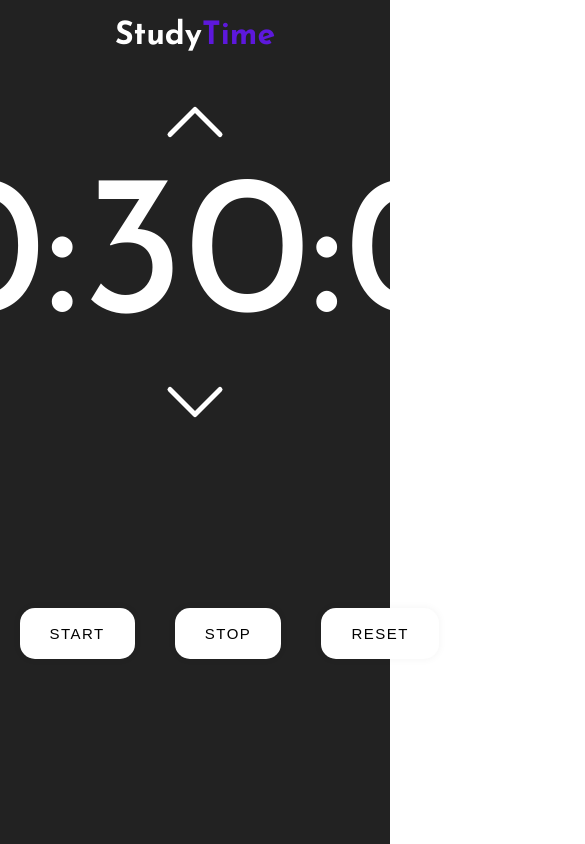
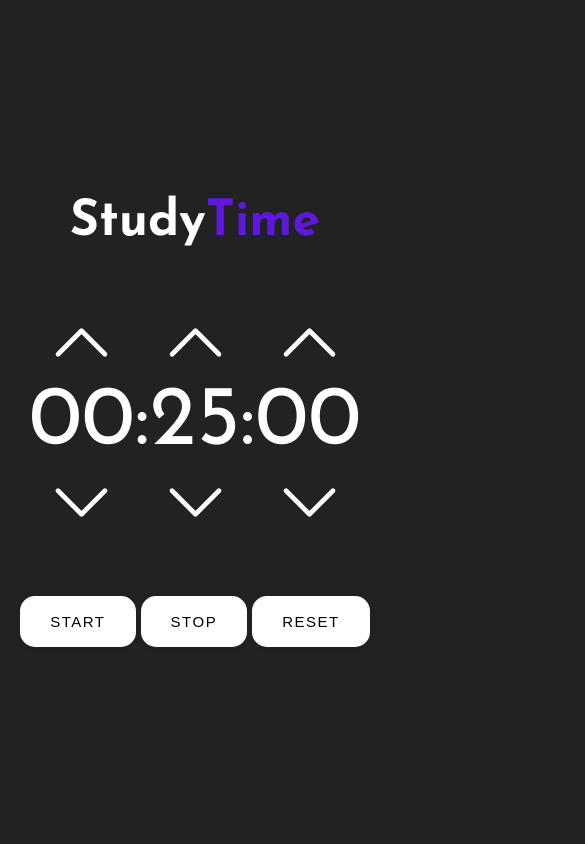
Before and after one commit to rafacollioni/study-time, a plain HTML site: page index.html in a window 390 px wide. Shown: the whole page, 585 px wide, since content can reach past the window. Drawn offline with Linux system fonts and the light colour scheme.

Commit message:
responsivo ok

```diff
--- a/index.html
+++ b/index.html
@@ -12,9 +12,14 @@
 </head>
 
 <body>
+
     <main>
+
         <div class="wrapper">
+
             <h1 class="title">Study<span class="color">Time</span></h1>
+
+            <div class="main-content-wrapper">
                 <div class="button-wrapper">
 
                     <!-- Botão SVG -->
@@ -36,13 +41,15 @@
                     </svg>
 
                 </div>
+
                 <div class="clock-wrapper">
 
                     <p class="clock">
-                    <span class="hours">00</span>:<span class="minutes">30</span>:<span class="seconds">00</span>
+                        <span class="hours">00</span>:<span class="minutes">25</span>:<span class="seconds">00</span>
                     </p>
 
                 </div>
+
                 <div class="button-wrapper">
 
                     <!-- Botão SVG -->
@@ -62,16 +69,11 @@
                         <path stroke-linecap="round" stroke-linejoin="round" d="M19.5 8.25l-7.5 7.5-7.5-7.5" />
                     </svg>
                 </div>
+            </div>
             <div class="buttons-wrapper">
                 <button onclick="startTimer()" class="start-button button-default">Start</button>
                 <button onclick="stopTimer()" class="stop-button button-default">Stop</button>
                 <button onclick="resetTimer()" class="reset-button button-default">Reset</button></div>
-            <!-- <input name="music-type" type="radio" id="lofi" value="lofi">
-            <label for="lofi">Lofi</label>
-            <input name="music-type" type="radio" id="jazz" value="jazz">
-            <label for="lofi">Jazz</label>
-            <input name="music-type" type="radio" id="no-music" value="no-music">
-            <label for="lofi">Sem Música</label> -->
         </div>
     </main>
 </body>
--- a/index.js
+++ b/index.js
@@ -83,7 +83,7 @@ function stopTimer(){
 function resetTimer(){
     clearInterval(interval);
     timerHours.innerHTML = "00";
-    timerMinutes.innerHTML = "30";
+    timerMinutes.innerHTML = "25";
     timerSeconds.innerHTML = "00";
 }
 
--- a/style/style.css
+++ b/style/style.css
@@ -13,83 +13,46 @@
     box-sizing: border-box;
 }
 
-.clock::selection,
-span::selection {
-    background: transparent;
-    user-select: none;
-    -webkit-user-select: none;
-    -moz-user-select: none;
-    -ms-user-select: none;
-}
-
-h1 {
-    margin-bottom: 30px;
-}
-
 body {
+    background-color: #222222;
     font-family: 'Josefin Sans', sans-serif;
     color: white;
 }
 
-.color {
-    color: rgb(93 24 220);
-}
-
-.arrow-up, .arrow-down {
-    width: 80px;
-    height: auto;
-    cursor: pointer;
-}
-
-.arrow-up:hover, .arrow-down:hover{
-    color: rgb(93 24 220);
-
-}
-
-.arrow-up:active{
-   color: rgb(51, 10, 127);
-   translate: 0 -5px;
-}
-
-.arrow-down:active{
-    translate: 0 5px;
-}
-
-
 main .wrapper {
     height: 100vh;
     width: 100vw;
-    background-color: #222222;
     padding: 5%;
     display: flex;
     flex-direction: column;
     align-items: center;
+    justify-content: center;
+}
+
+main .wrapper:first-child{
+    display: flex;
+    gap: 7%;
+}
+
+main .wrapper .title {
+    text-align: center;
+    font-size: 50px;
+}
+
+main .wrapper .main-content-wrapper .clock-wrapper .clock {
+    font-size: clamp(14vw, 70vw, 5.3rem);
     text-align: center;
 }
 
-main .wrapper .button-wrapper {
+main .wrapper .main-content-wrapper .button-wrapper {
     display: flex;
-    justify-content: center;
-    gap: var(--gap);
-
+    align-items: center;
 }
 
-main .wrapper .clock-wrapper .clock {
-    font-size: 200px;
-    text-align: center;
-    line-height: 1;
+main .wrapper .main-content-wrapper .button-wrapper svg {
+    margin: 0 7vw;
 }
 
-main .wrapper .buttons-wrapper {
-    display: flex;
-    margin: auto;
-    gap: 40px;
-}
-
-.button-default {
-    padding: 10px 30px;
-    margin: 30px 0;
-}
 
 .button-default {
     text-align: center;
@@ -102,6 +65,7 @@ main .wrapper .buttons-wrapper {
     text-transform: uppercase;
     font-size: 15px;
     transition: all .5s ease;
+    margin: 0 10px;
 }
 
 .button-default:hover {
@@ -113,10 +77,63 @@ main .wrapper .buttons-wrapper {
 }
 
 .button-default:active {
-    letter-spacing: 3px;
     background-color: hsl(261deg 80% 48%);
     color: hsl(0, 0%, 100%);
     box-shadow: rgb(93 24 220) 0px 0px 0px 0px;
     transform: translateY(10px);
     transition: 100ms;
 }
+
+.clock::selection,
+span::selection {
+    background: transparent;
+    user-select: none;
+    -webkit-user-select: none;
+    -moz-user-select: none;
+    -ms-user-select: none;
+}
+
+.color {
+    color: rgb(93 24 220);
+}
+
+.arrow-up,
+.arrow-down {
+    min-width: 75px;
+    max-width: 80px;
+    height: auto;
+    cursor: pointer;
+}
+
+.arrow-up:hover,
+.arrow-down:hover {
+    color: rgb(93 24 220);
+    filter: drop-shadow(0px 7px 10px rgb(93 24 220));
+    cursor: pointer;
+    transition: all .5s ease;
+    ;
+}
+
+.arrow-up:active {
+    color: rgb(51, 10, 127);
+    translate: 0 -5px;
+}
+
+.arrow-down:active {
+    translate: 0 5px;
+}
+
+@media screen
+  and (min-width: 360px)
+  and (max-width: 640px){
+
+    .button-default {
+    margin: 0;
+    }
+
+    main .wrapper .main-content-wrapper .button-wrapper svg {
+        margin: 0 5vw;
+    }
+
+
+  }
```
Lines whose indentation alone changed are shown as unchanged.
